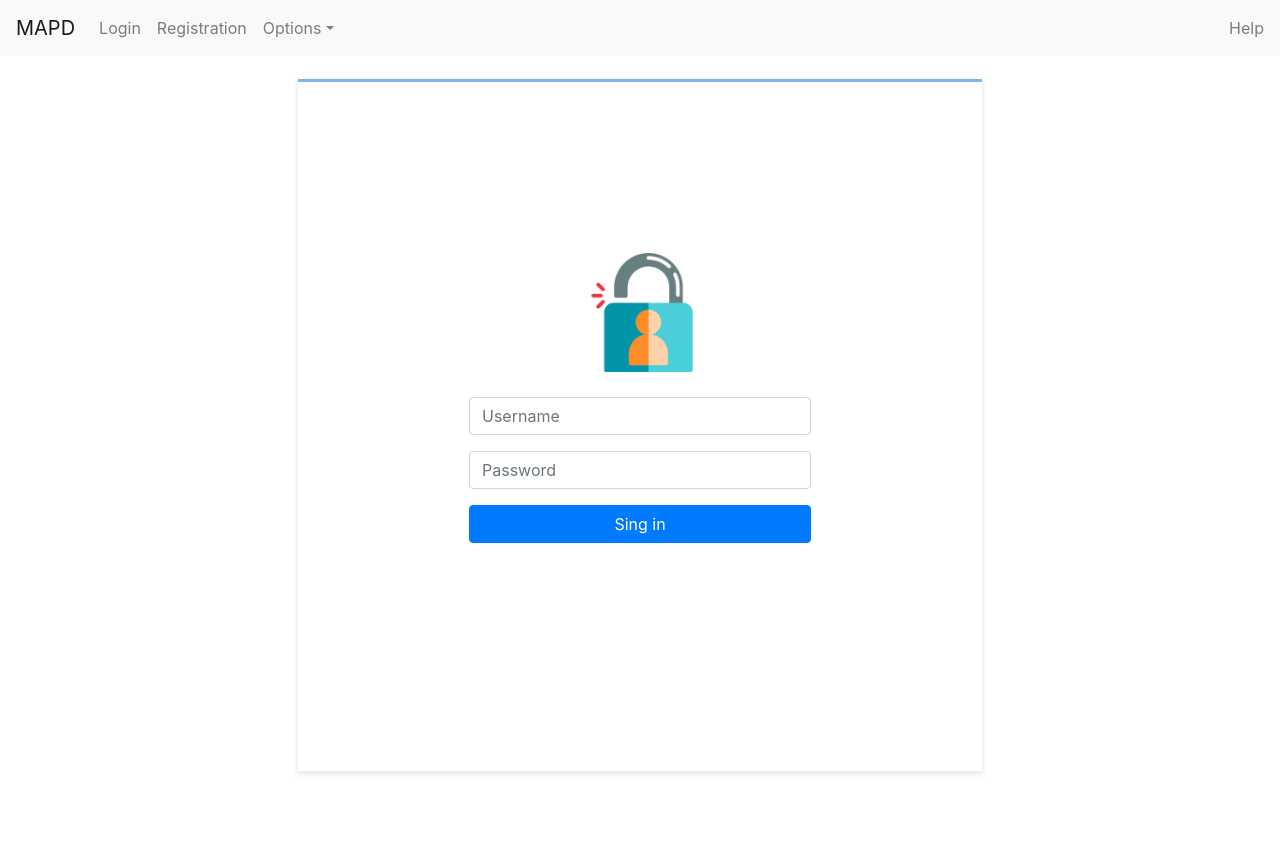
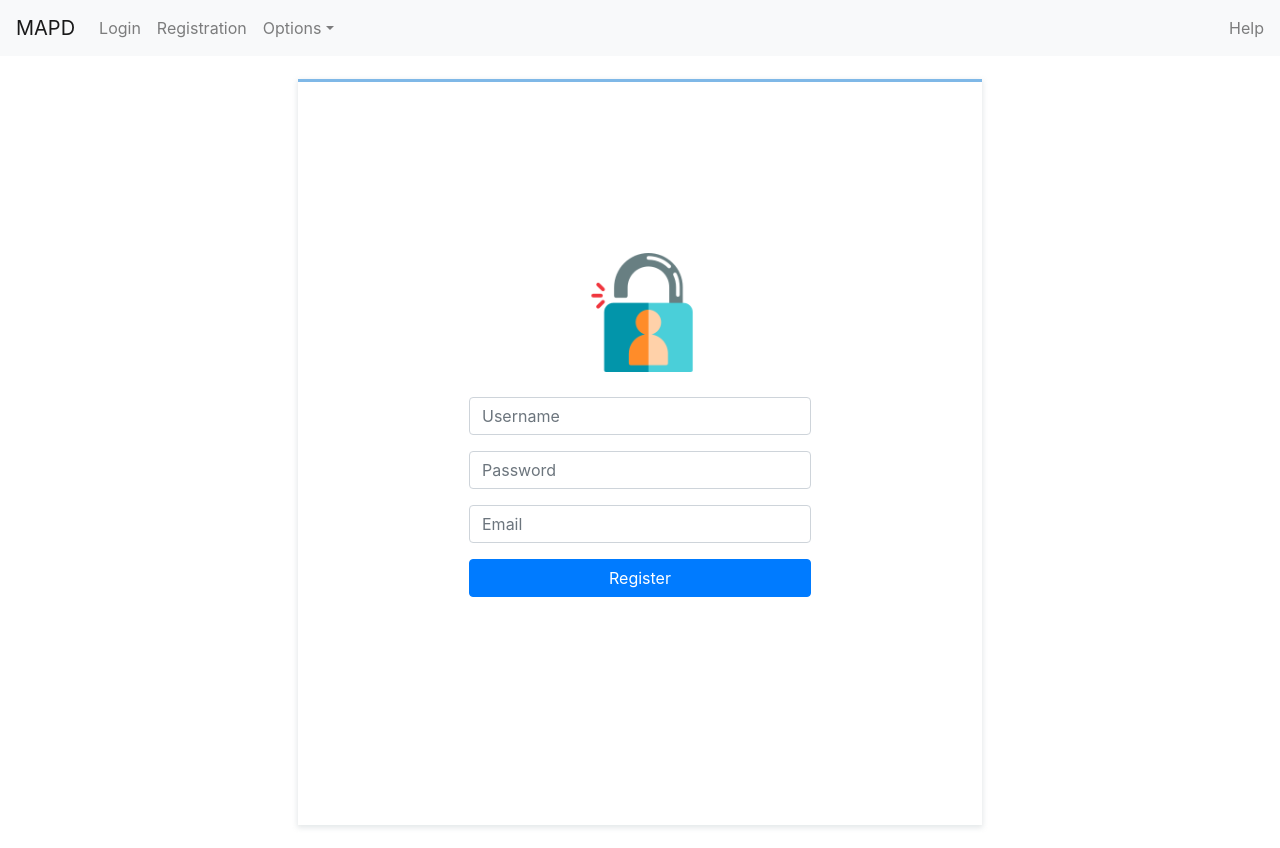
Before and after one commit to uht11/mapd_hearing, a React (Create React App) app: page /register in a window 1280 px wide. Before the commit the page ends 800 px from the top, so only its background shows below. Built offline with nearby package versions, Linux system fonts and the light colour scheme.

Commit message:
added register and made form fields functioning

```diff
--- a/package.json
+++ b/package.json
@@ -7,11 +7,13 @@
     "@testing-library/jest-dom": "^4.2.4",
     "@testing-library/react": "^9.5.0",
     "@testing-library/user-event": "^7.2.1",
+    "axios": "^0.19.2",
     "bootstrap": "^4.4.1",
     "material-ui": "^0.20.2",
     "node-sass": "^4.13.1",
     "react": "^16.13.1",
     "react-dom": "^16.13.1",
+    "react-router-dom": "^5.1.2",
     "react-scripts": "3.4.1",
     "reactstrap": "^8.4.1"
   },
--- a/src/App.js
+++ b/src/App.js
@@ -1,4 +1,5 @@
-import {Login} from './component/login/';
+import {Login, Register} from './component/login/';
+import { BrowserRouter, Router, Route} from 'react-router-dom'
 import React, { useState } from 'react';
 import {
   Collapse,
@@ -20,15 +21,15 @@ const App = (props) => {
   return (
     <div>
       <Navbar color="light" light expand="md">
-        <NavbarBrand href="/">MAPD</NavbarBrand>
+        <NavbarBrand href="/login">MAPD</NavbarBrand>
         <NavbarToggler onClick={toggle} />
         <Collapse isOpen={isOpen} navbar>
           <Nav className="mr-auto" navbar>
             <NavItem>
-              <NavLink href="/login/">Login</NavLink>
+              <NavLink href='/login'>Login</NavLink>
             </NavItem>
             <NavItem>
-              <NavLink>Registration</NavLink>
+              <NavLink href='/register'>Registration</NavLink>
             </NavItem>
             <UncontrolledDropdown nav inNavbar>
               <DropdownToggle nav caret>
@@ -51,7 +52,15 @@ const App = (props) => {
           <NavbarText>Help</NavbarText>
         </Collapse>
       </Navbar>
-      <Login/>
+
+      <BrowserRouter>
+        <div className="Container">
+          <Route exact path='/' component={Login} />
+          <Route path='/login' component={Login} />
+          <Route path='/register' component={Register}/>
+        </div>
+      </BrowserRouter>
+
     </div>
   );
 }
--- a/src/component/login/index.jsx
+++ b/src/component/login/index.jsx
@@ -1,3 +1,4 @@
 import "./style.scss";
 import 'bootstrap/dist/css/bootstrap.min.css';
 export {Login} from "./login";
+export {Register} from "./register";
--- a/src/component/login/login.jsx
+++ b/src/component/login/login.jsx
@@ -1,9 +1,31 @@
 import React from 'react';
+import axios from 'axios';
 import loginImg from "../../logo.png";
 import { Container, Row, Col, Button, Form, FormGroup, Label, Input} from 'reactstrap';
 export class Login extends React.Component {
+
+    handleAdd(e) {
+        this.setState({
+             [e.target.name]: e.target.value
+         });
+
+     }
+     handleSubmit(e){
+         //console.log(this.state);
+
+         axios.get()
+
+     }
+
+
     constructor(props){
         super(props);
+        this.state = {
+            username : "",
+            password : ""
+        };
+        this.handleAdd = this.handleAdd.bind(this);
+        this.handleSubmit = this.handleSubmit.bind(this);
     }
     render(){
         return(
@@ -14,15 +36,15 @@ export class Login extends React.Component {
             <Form>
             <FormGroup>
                 <Label for="exampleusername" hidden>Username</Label>
-                <Input type="username" name="username" id="exampleusername" placeholder="Username" />
+                <Input onChange={this.handleAdd} type="username" name="username" id="exampleusername" placeholder="Username" />
             </FormGroup>
             {' '}
             <FormGroup>
                 <Label for="examplePassword" hidden>Password</Label>
-                <Input type="password" name="password" id="examplePassword" placeholder="Password" />
+                <Input onChange={this.handleAdd} type="password" name="password" id="examplePassword" placeholder="Password" />
             </FormGroup>
             {' '}
-            <Button color="primary" size="md" block>Sing in</Button>
+            <Button onChange={this.handleSubmit} color="primary" size="md" block>Sing in</Button>
             </Form>
             </div>
         </Row>
--- /dev/null
+++ b/src/component/login/register.jsx
@@ -0,0 +1,59 @@
+import React from 'react';
+import axios from 'axios';
+import loginImg from "../../logo.png";
+import { Container, Row, Col, Button, Form, FormGroup, Label, Input} from 'reactstrap';
+export class Register extends React.Component {
+
+    handleAdd(e) {
+        this.setState({
+             [e.target.name]: e.target.value
+         });
+
+     }
+     handleSubmit(e){
+         //console.log(this.state);
+         axios.get()
+
+
+     }
+
+
+    constructor(props){
+        super(props);
+        this.state = {
+            username : "",
+            password : "",
+            email : ""
+        };
+        this.handleAdd = this.handleAdd.bind(this);
+        this.handleSubmit = this.handleSubmit.bind(this);
+    }
+    render(){
+        return(
+        <Container fluid={false}>
+        <Row className="base-container">
+            <div className="formwrapper">
+            <img src={loginImg}></img>
+            <Form>
+            <FormGroup>
+                <Label for="exampleusername" hidden>Username</Label>
+                <Input onChange={this.handleAdd} type="username" name="username" id="exampleusername" placeholder="Username" />
+            </FormGroup>
+            {' '}
+            <FormGroup>
+                <Label for="examplePassword" hidden>Password</Label>
+                <Input onChange={this.handleAdd} type="password" name="password" id="examplePassword" placeholder="Password" />
+            </FormGroup>
+            {' '}
+            <FormGroup>
+                <Label for="exampleEmail" hidden>Email</Label>
+                <Input onChange={this.handleAdd} type="email" name="email" id="exampleEmail" placeholder="Email" />
+            </FormGroup>
+            <Button onClick={this.handleSubmit} color="primary" size="md" block>Register</Button>
+            </Form>
+            </div>
+        </Row>
+        </Container>);
+    }
+
+}
```
Also changed, not shown: u.txt (deleted), 1 other file (tests, documents, lock files or other folders).
